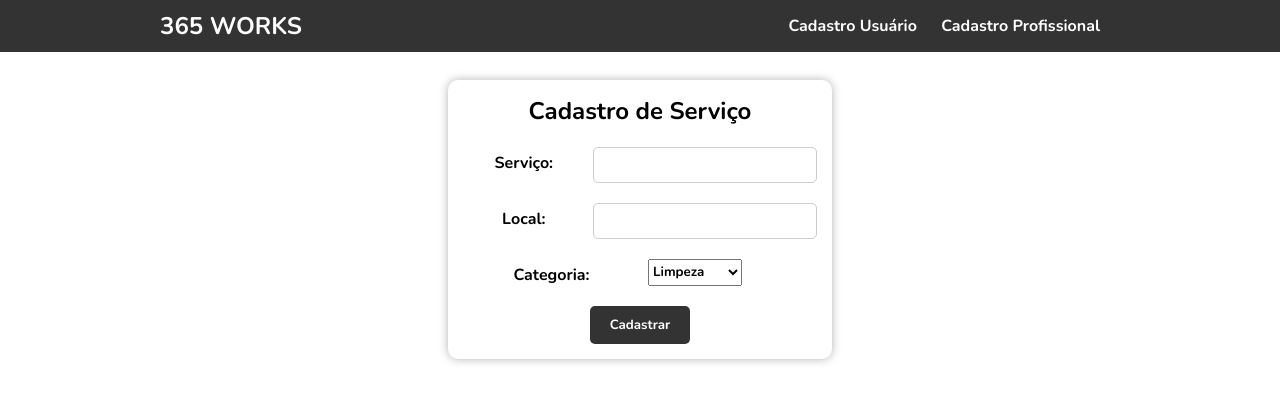
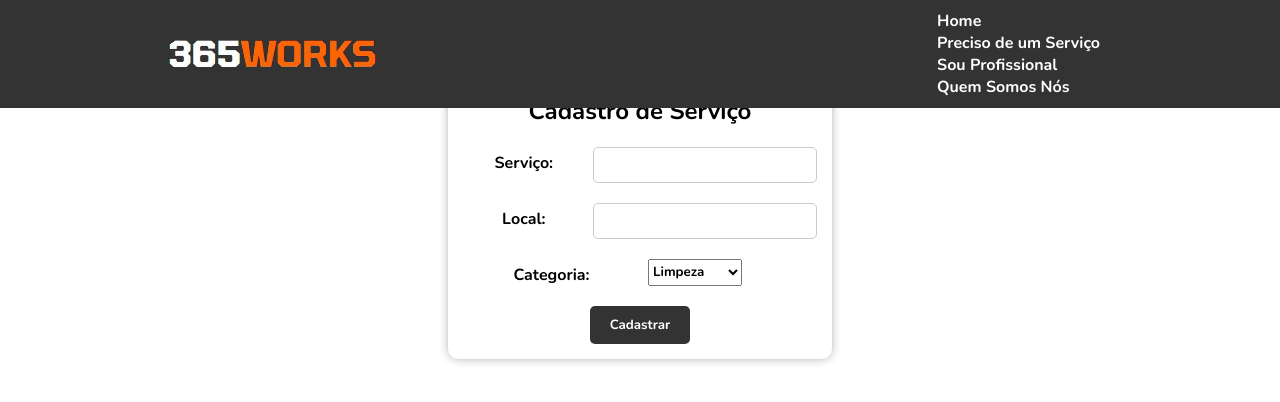
Before and after one commit to KauanGodois/Works365_django, a Django app: template works365/templates/pages/servico_usuario.html in a window 1280 px wide. Shown: the top 402 px of the page. Run offline with Django 5.2, Linux system fonts and the light colour scheme; the template is opened without the code that fills it, so the values that code supplies are empty; some libraries are stand-ins or nearby versions.

Commit message:
Segundo commit

```diff
--- a/works365/templates/pages/profissional.html
+++ b/works365/templates/pages/profissional.html
@@ -1,10 +1,11 @@
+{% load static %}
 <!DOCTYPE html>
 <html lang="en">
 <head>
     <meta charset="UTF-8">
     <meta http-equiv="X-UA-Compatible" content="IE=edge">
     <meta name="viewport" content="width=device-width, initial-scale=1.0">
-    <link rel="stylesheet" type="text/css" href="profissional.css" />
+    <link rel="stylesheet" type="text/css" href="{% static 'css/profissional.css' %}" />
     <link rel="stylesheet"
       href="https://fonts.googleapis.com/css2?family=Nunito:wght@200;300;400;600;700;800;900&display=swap">
     <title>365 Works</title>
--- a/works365/templates/pages/servico_usuario.html
+++ b/works365/templates/pages/servico_usuario.html
@@ -1,3 +1,4 @@
+{% load static %}
 <!DOCTYPE html>
 <html lang="pt-br">
 
@@ -5,13 +6,7 @@
     <meta charset="UTF-8">
     <meta http-equiv="X-UA-Compatible" content="IE=edge">
     <meta name="viewport" content="width=device-width, initial-scale=1.0">
-    <link rel="stylesheet" type="text/css" href="servico_usuario.css" />
-    <link rel="stylesheet" href="https://cdnjs.cloudflare.com/ajax/libs/font-awesome/6.5.1/css/all.min.css"
-        integrity="sha512-DTOQO9RWCH3ppGqcWaEA1BIZOC6xxalwEsw9c2QQeAIftl+Vegovlnee1c9QX4TctnWMn13TZye+giMm8e2LwA=="
-        crossorigin="anonymous" referrerpolicy="no-referrer" />
-    <link rel="preconnect" href="https://fonts.googleapis.com">
-    <link rel="preconnect" href="https://fonts.gstatic.com" crossorigin>
-    <script src="https://use.fontawesome.com/62e43a72a9.js"></script>
+    <link rel="stylesheet" type="text/css" href="{% static 'css/servico_usuario.css' %}" />
     <link rel="stylesheet"
         href="https://fonts.googleapis.com/css2?family=Nunito:wght@200;300;400;600;700;800;900&display=swap">
     <title>365 Works</title>
@@ -21,19 +16,22 @@
 
     <nav class="navbar">
         <div class="container">
-            <h1>365 WORKS</h1>
-            <ul class="nav-links">
-                <li><a href="/tela_users/usuario.html">Cadastro Usuário</a></li>
-                <li><a href="/tela_profissional/profissional.html">Cadastro Profissional</a></li>
-                <!-- <li><a href="#">Home</a></li>
-            <li><a href="#">Sobre</a></li>
-            <li><a href="#">Contato</a></li> -->
-            </ul>
+          <img src="{% static 'img/logo.png'%}" alt="">
+          <ul class="nav-links">
+            <li><a href="#">Home</a></li>
+            <div class="vertical-line"></div>
+            <li><a href="#">Preciso de um Serviço</a></li>
+            <div class="vertical-line"></div>
+            <li><a href="#">Sou Profissional</a></li>
+            <div class="vertical-line"></div>
+            <li><a href="#">Quem Somos Nós</a></li>
+          </ul>
         </div>
-    </nav>
+      </nav>
 
     <div class="login-container">
-        <form class="login-form">
+        <form class="login-form" method="post" action="{% url 'register_servico' %}">
+            {% csrf_token %}
             <h2>Cadastro de Serviço</h2>
             <div class="input-group">
                 <label for="servico">Serviço:</label>
--- a/works365/templates/pages/usuario.html
+++ b/works365/templates/pages/usuario.html
@@ -1,3 +1,4 @@
+{% load static %}
 <!DOCTYPE html>
 <html lang="en">
 
@@ -5,7 +6,7 @@
   <meta charset="UTF-8">
   <meta http-equiv="X-UA-Compatible" content="IE=edge">
   <meta name="viewport" content="width=device-width, initial-scale=1.0">
-  <link rel="stylesheet" type="text/css" href="usuario.css" />
+  <link rel="stylesheet" type="text/css" href="{% static 'css/usuario.css' %}" />
   <link rel="stylesheet"
     href="https://fonts.googleapis.com/css2?family=Nunito:wght@200;300;400;600;700;800;900&display=swap">
   <title>365 Works</title>
--- a/works365/urls.py
+++ b/works365/urls.py
@@ -6,5 +6,7 @@ urlpatterns = [
     path('', views.home, name='home'),
     path('register_professional/', views.register_professional, name='register_professional'),
     path('register_usuario/', views.register_usuario, name='register_usuario'),
+    path('register_servico/', views.register_servico, name='register_servico'),
     path('success/', views.success_page, name='success_page'),
+    path('success_servico/', views.success_servico_page, name='success_servico_page'),
 ]
```
Also changed, not shown: works365/models.py (+16 -0 lines), works365/views.py (+25 -6 lines).
